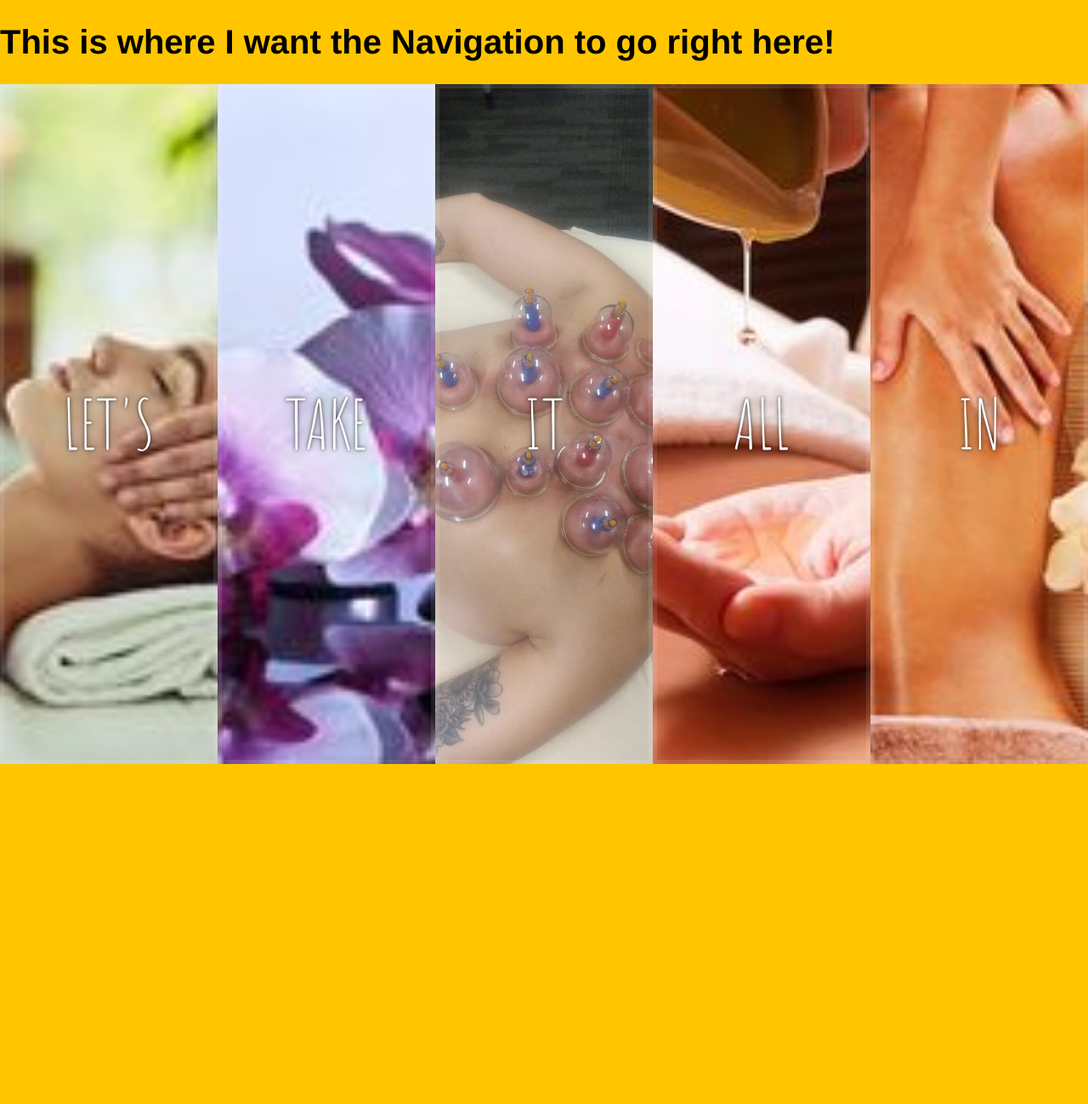
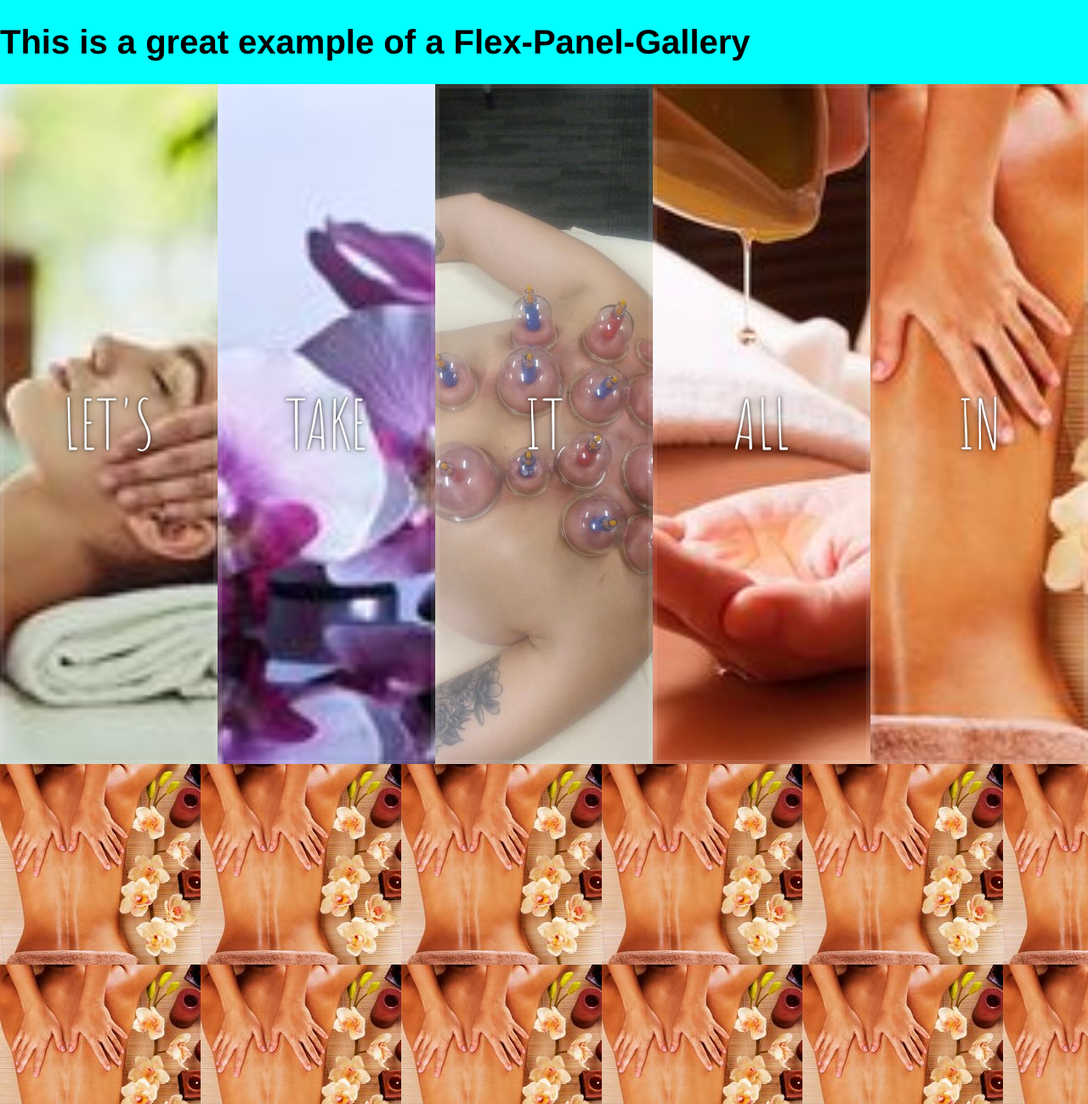
Before and after one commit to jnutt367/flexp-panel-gallery, a plain HTML site: page index.html in a window 1280 px wide. Shown: the whole page at 85% size. Before the commit the page ends 899 px from the top, so only its background shows below. Drawn offline with Linux system fonts and the light colour scheme.

Commit message:
Added header and section
Changed CSS, images and JavaScript to folders.

```diff
--- a/index.html
+++ b/index.html
@@ -4,7 +4,7 @@
   <meta charset="UTF-8">
   <title>Flex Panels 💪</title>
   <link href='https://fonts.googleapis.com/css?family=Amatic+SC' rel='stylesheet' type='text/css'>
-  <link href='style.css' rel='stylesheet' type='text/css'>
+  <link href='css/style.css' rel='stylesheet' type='text/css'>
 </head>
 <body>
   <style>
@@ -12,7 +12,7 @@
 
   </style>
 <header>
- <h1>This is where I want the Navigation to go right here!</h1>
+ <h1>This is a great example of a Flex-Panel-Gallery</h1>
 </header>
 
   <div class="panels">
@@ -42,8 +42,10 @@
       <p>Motion</p>
     </div>
   </div>
+<section>
 
-  <script src="script.js">
+</section>
+  <script src="js/script.js">
 
 	</script>
 
```
